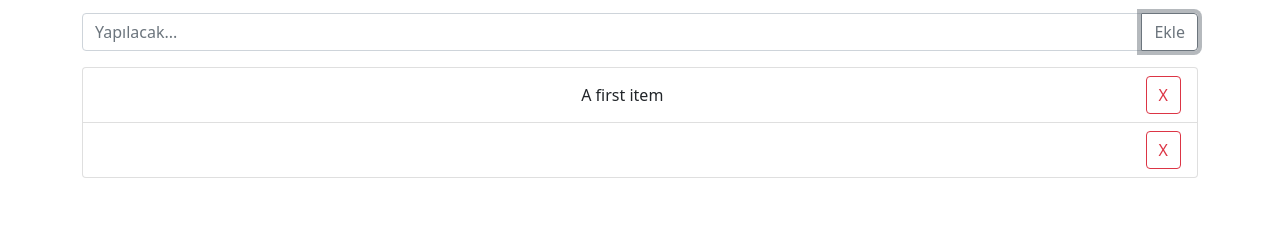
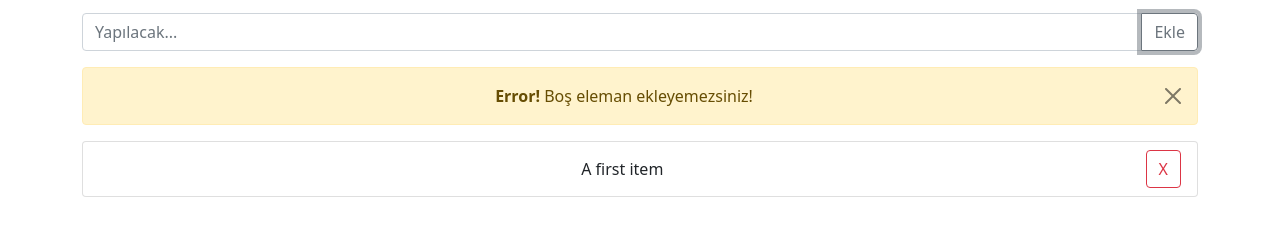
Before and after one commit to onimaskesi/kodluyoruz-js-odv2, a plain HTML site: page index.html in a window 1280 px wide. Both pictures are taken after a click on the button "Ekle". Shown: the part 303-536 px from the top of the page. Drawn offline with nearby package versions, Linux system fonts and the light colour scheme.

Commit message:
added error message

```diff
--- a/index.html
+++ b/index.html
@@ -18,6 +18,11 @@
             <button class="btn btn-outline-secondary" type="button" id="button-add">Ekle</button>
           </div>
 
+          <div id="error" class="alert alert-warning alert-dismissible fade show" role="alert" style="display: none;">
+            <strong>Error!</strong> Boş eleman ekleyemezsiniz!
+            <button onclick="closeError(this)" type="button" class="btn-close" data-bs-dismiss="alert" aria-label="Close"></button>
+          </div>
+
           <div class="list-group" id="to-do-list">
 
             <button type="button" class="list-group-item list-group-item-action" style="vertical-align: middle;">
@@ -28,9 +33,6 @@
           </div>
     </div>
 
-
-
-
     <script src="js/odv2.js"></script>
 </body>
 </html>
--- a/js/odv2.js
+++ b/js/odv2.js
@@ -25,10 +25,16 @@ function getItem(id){
 }
 
 function add(){
-    let item = getNewItem()
-    addToHtml(item)
-    list.unshift(item)
-    updateLocalStorage()
+
+    if( !inputDOM.value || inputDOM.value.match(/^\s*$/) !== null){
+        showError()
+    }
+    else{
+        let item = getNewItem()
+        addToHtml(item)
+        list.unshift(item)
+        updateLocalStorage()
+    }
 }
 
 function initList(){
@@ -78,7 +84,6 @@ function itemClicked(){
         }
     }
 
-
 }
 
 function updateLocalStorage(){
@@ -93,9 +98,18 @@ function deleteItem(){
 
     //delete from list
     list.splice(index,1)
+
     //delete from the html
     let btnDOM = document.getElementById(id)
     btnDOM.outerHTML = ""
-    //update local storage
-    localStorage.setItem('list', JSON.stringify(list))
+
+    updateLocalStorage()
 }
+
+function closeError(element){
+    element.parentNode.style.display = "none"
+}
+
+function showError(){
+    document.getElementById("error").style.display = "block"
+}
```
